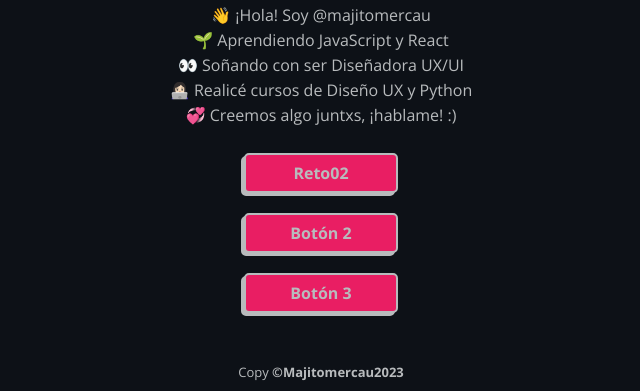
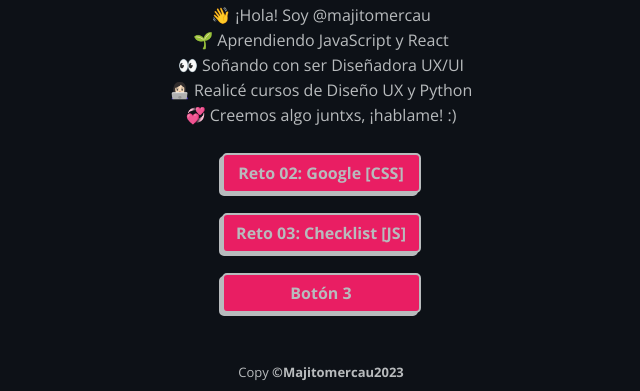
Before and after one commit to majitomercau/majitomercau.github.io, a plain HTML site: page index.html in a window 1280 px wide. Shown: the part 322-713 px from the top of the page, without its empty margins (319-959 px from the left). Drawn offline with nearby package versions, Linux system fonts and the light colour scheme.

Commit message:
reto03 agregado a index main

```diff
--- a/CSS/style.css
+++ b/CSS/style.css
@@ -52,7 +52,7 @@ section p {
 }
 
 .boton {
-    width: 150px;
+    width: 195px;
     font-weight: 700;
     line-height: 36px;
     background-color: #e91e63;
@@ -72,7 +72,7 @@ section p {
 
 
 .boton:hover{
-    width: 150px;
+    width: 195px;
     line-height: 36px;
     background-color: #0d1117;
     margin-bottom: 20px;
--- a/index.html
+++ b/index.html
@@ -55,8 +55,8 @@
                 💞️ Creemos algo juntxs, ¡hablame! :)
             </p>
         <ul id="botones">
-            <li class="boton"><a href="reto02\index.html" target="_blank">Reto02</a></li>
-            <li class="boton"><a href="https://www.youtube.com/watch?v=aBSkvI0CkgU" target="_blank">Botón 2</a></li>
+            <li class="boton"><a href="reto02\index.html" target="_blank">Reto 02: Google [CSS]</a></li>
+            <li class="boton"><a href="reto03\index.html" target="_blank">Reto 03: Checklist [JS]</a></li>
             <li class="boton"><a href="https://www.youtube.com/watch?v=aBSkvI0CkgU" target="_blank">Botón 3</a></li>
         </ul>
     </section>
```
